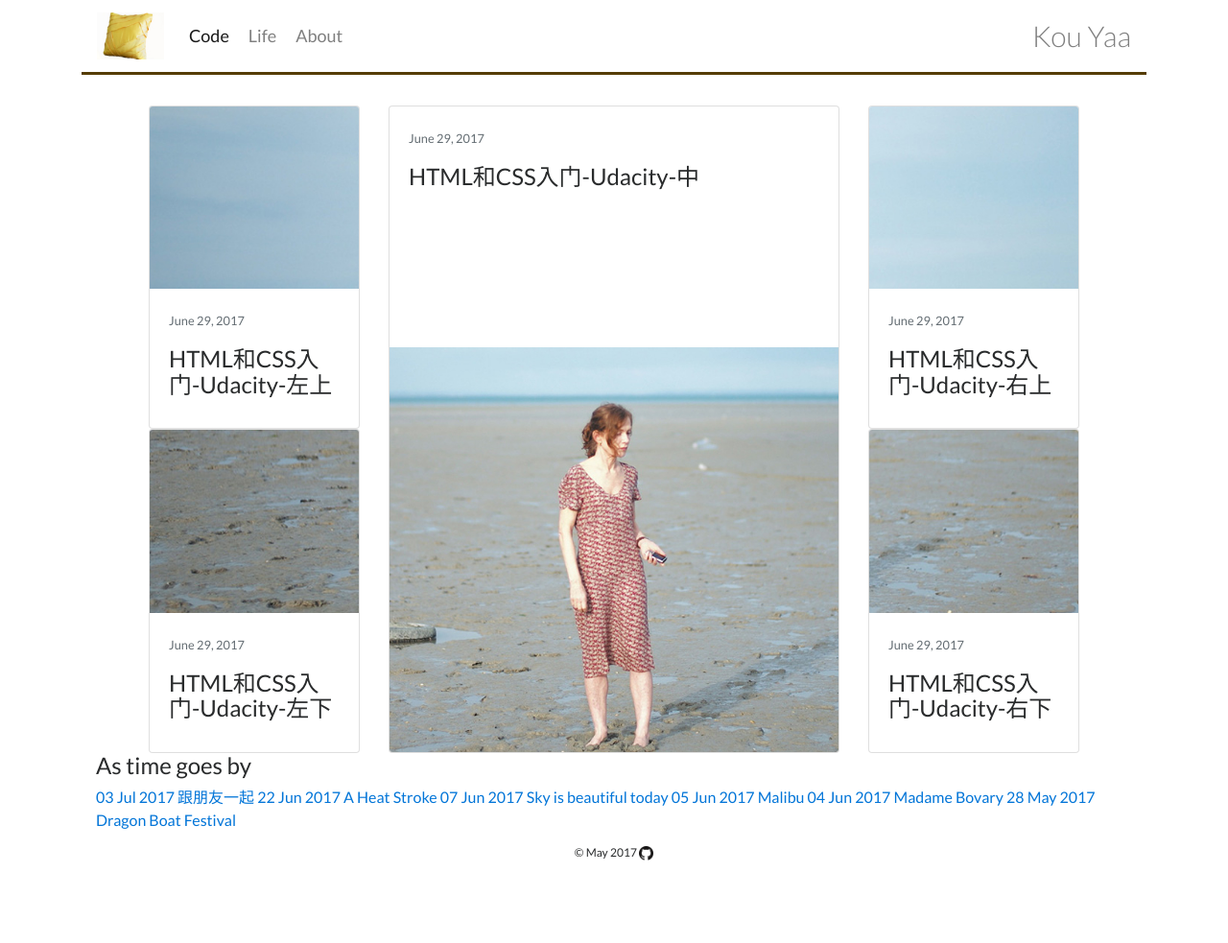
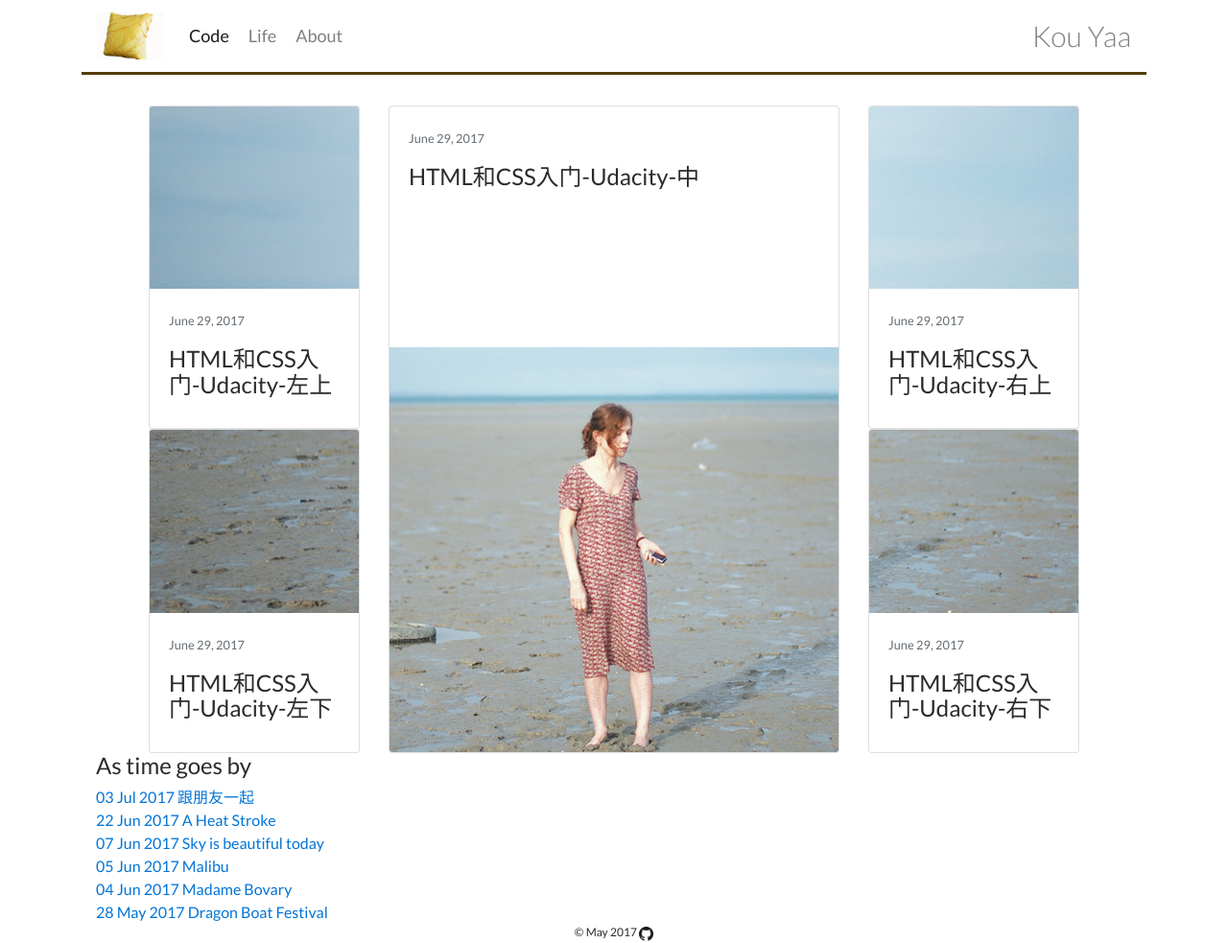
Before and after one commit to yinkouya/yinkouya.github.io, a Jekyll site: the page built from life.html, in a window 1280 px wide. Shown: the whole page at 96% size. Built offline with Jekyll 4.4.1, drawn with Linux system fonts in a browser that asks for light colours; nearby versions of some CDN libraries; before the commit the page ends 900 px from its top, so only the background shows below that.

Commit message:
Update style.css

```diff
--- a/assets/style.css
+++ b/assets/style.css
@@ -76,3 +76,7 @@ img.footer {
   max-width:100%;
   height:auto;
 }
+
+.life-item {
+  display: block;
+}
```
